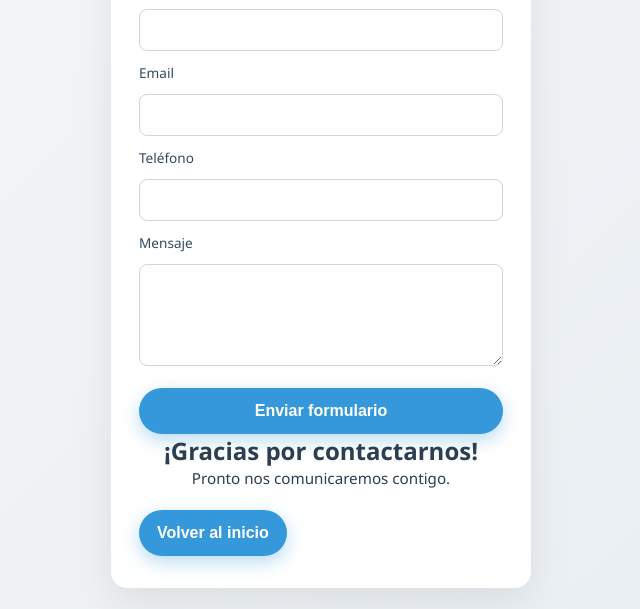
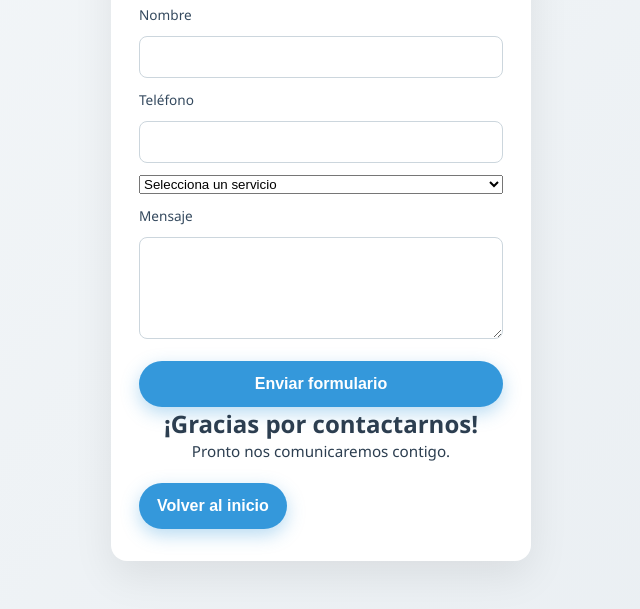
Before and after one commit to matiasverariquelme-rgb/desicam, a plain HTML site: page formulario.html in a window 1280 px wide. Shown: the part 191-800 px from the top of the page, without its empty margins (319-959 px from the left). Drawn offline with Linux system fonts and the light colour scheme.

Commit message:
formulario.html

```diff
--- a/formulario.html
+++ b/formulario.html
@@ -24,11 +24,14 @@
     <label for="nombre">Nombre</label>
     <input id="nombre" name="nombre" type="text" required>
 
-    <label for="email">Email</label>
-    <input id="email" name="email" type="email" required>
-
     <label for="telefono">Teléfono</label>
     <input id="telefono" name="telefono" type="tel" required>
+    <select name="servicio" required>
+                <option value="">Selecciona un servicio</option>
+                <option value="psicologia">Psicología</option>
+                <option value="nutricion">Nutrición</option>
+                <option value="sueroterapia">Sueroterapia</option>
+    </select>
 
     <label for="mensaje">Mensaje</label>
     <textarea id="mensaje" name="mensaje" rows="4" required></textarea>
```
